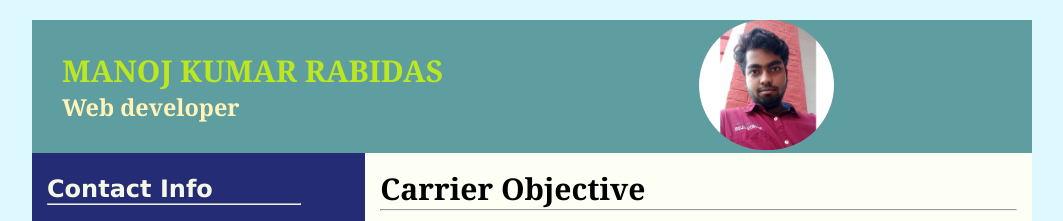
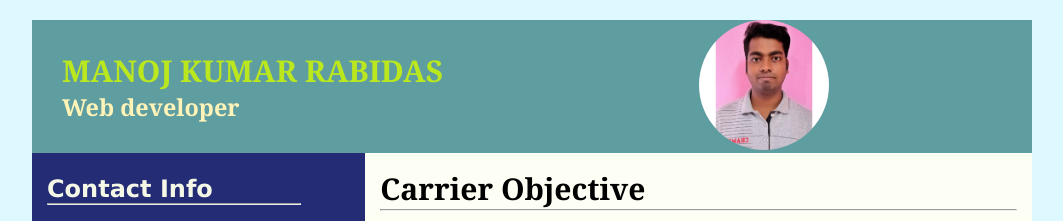
Before and after one commit to ManojKumarRabidas/manoj-resume, a plain HTML site: page index.html in a window 1280 px wide. Shown: the top 221 px of the page, without its empty margins (108-1171 px from the left). Drawn offline with Linux system fonts and the light colour scheme.

Commit message:
Update index.html

```diff
--- a/index.html
+++ b/index.html
@@ -16,7 +16,7 @@
         <h3>Web developer</h3>
       </div>
       <div class="pic">
-        <span><img src="mypic4.jpeg" alt="" srcset=""></span>
+        <span><img src="mypic6.jpeg" alt="" srcset=""></span>
       </div>
       <!-- <div class="left"> -->
         <div class="contact">
```
